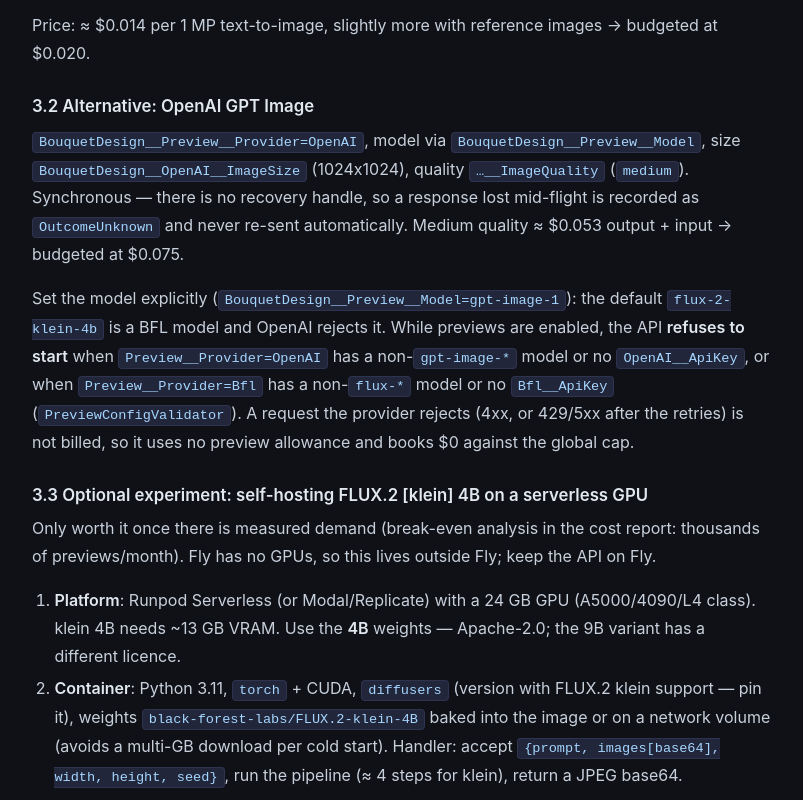
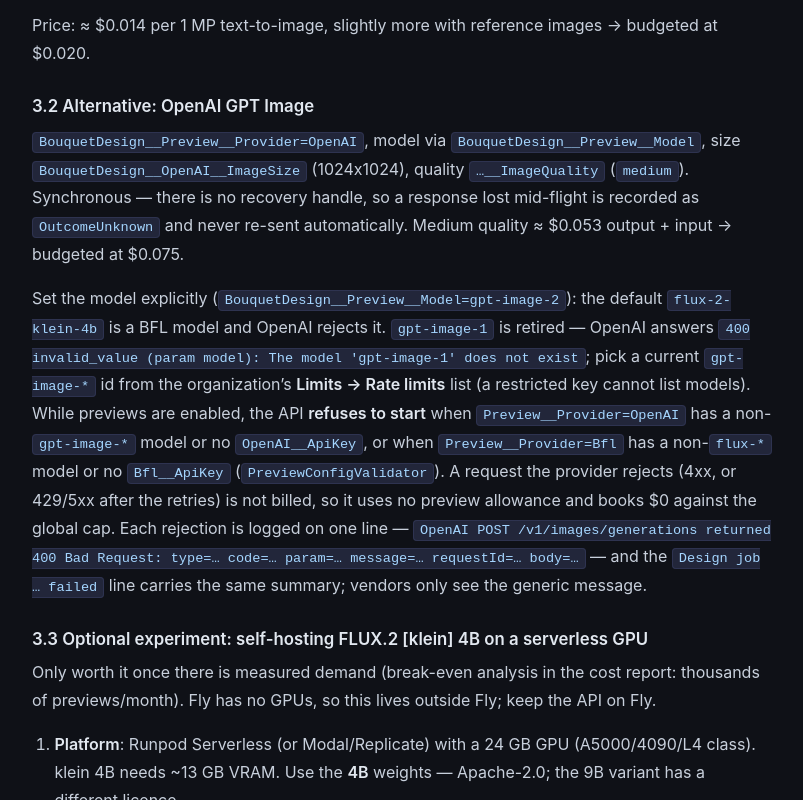
Before and after one commit to FlowerShop-IoT-Platform/flowershop-iot-platform-docs, a plain HTML site: page deployment/AI-BOUQUET-ASSISTANT/index.html in a window 1280 px wide. Shown: the part 6161-6961 px from the top of the page, without its empty margins (378-1181 px from the left). Drawn offline with Linux system fonts and the light colour scheme; no server answers.

Commit message:
deploy: FlowerShop-IoT-Platform/flower-shop-backend-core@7dc7cab6e64af5ac7ce673170d9b66fda10b42a8

```diff
--- a/deployment/AI-BOUQUET-ASSISTANT/index.html
+++ b/deployment/AI-BOUQUET-ASSISTANT/index.html
@@ -1075,7 +1075,7 @@
 <blockquote>
   <p><strong>Model ids are configuration, not code.</strong> Before switching a provider on, confirm the id is
 current (<code class="language-plaintext highlighter-rouge">gpt-4.1-mini</code> was the plan’s priced baseline; GPT Image models are named like
-<code class="language-plaintext highlighter-rouge">gpt-image-1</code>/<code class="language-plaintext highlighter-rouge">gpt-image-2</code>). If you use GPT Image for previews set
+<code class="language-plaintext highlighter-rouge">gpt-image-2</code>; <code class="language-plaintext highlighter-rouge">gpt-image-1</code> is retired). If you use GPT Image for previews set
 <code class="language-plaintext highlighter-rouge">BouquetDesign__Preview__Model</code> and <code class="language-plaintext highlighter-rouge">__EstimatedUsd=0.075</code>.</p>
 </blockquote>
 
@@ -1122,12 +1122,17 @@
 there is no recovery handle, so a response lost mid-flight is recorded as <code class="language-plaintext highlighter-rouge">OutcomeUnknown</code> and never
 re-sent automatically. Medium quality ≈ $0.053 output + input → budgeted at $0.075.</p>
 
-<p>Set the model explicitly (<code class="language-plaintext highlighter-rouge">BouquetDesign__Preview__Model=gpt-image-1</code>): the default <code class="language-plaintext highlighter-rouge">flux-2-klein-4b</code>
-is a BFL model and OpenAI rejects it. While previews are enabled, the API <strong>refuses to start</strong> when
+<p>Set the model explicitly (<code class="language-plaintext highlighter-rouge">BouquetDesign__Preview__Model=gpt-image-2</code>): the default <code class="language-plaintext highlighter-rouge">flux-2-klein-4b</code>
+is a BFL model and OpenAI rejects it. <code class="language-plaintext highlighter-rouge">gpt-image-1</code> is retired — OpenAI answers <code class="language-plaintext highlighter-rouge">400 invalid_value
+(param model): The model 'gpt-image-1' does not exist</code>; pick a current <code class="language-plaintext highlighter-rouge">gpt-image-*</code> id from the
+organization’s <strong>Limits → Rate limits</strong> list (a restricted key cannot list models). While previews are enabled, the API <strong>refuses to start</strong> when
 <code class="language-plaintext highlighter-rouge">Preview__Provider=OpenAI</code> has a non-<code class="language-plaintext highlighter-rouge">gpt-image-*</code> model or no <code class="language-plaintext highlighter-rouge">OpenAI__ApiKey</code>, or when
 <code class="language-plaintext highlighter-rouge">Preview__Provider=Bfl</code> has a non-<code class="language-plaintext highlighter-rouge">flux-*</code> model or no <code class="language-plaintext highlighter-rouge">Bfl__ApiKey</code> (<code class="language-plaintext highlighter-rouge">PreviewConfigValidator</code>).
 A request the provider rejects (4xx, or 429/5xx after the retries) is not billed, so it uses no
-preview allowance and books $0 against the global cap.</p>
+preview allowance and books $0 against the global cap. Each rejection is logged on one line —
+<code class="language-plaintext highlighter-rouge">OpenAI POST /v1/images/generations returned 400 Bad Request: type=… code=… param=… message=…
+requestId=… body=…</code> — and the <code class="language-plaintext highlighter-rouge">Design job … failed</code> line carries the same summary; vendors only see
+the generic message.</p>
 
 <h3 id="33-optional-experiment-self-hosting-flux2-klein-4b-on-a-serverless-gpu">3.3 Optional experiment: self-hosting FLUX.2 [klein] 4B on a serverless GPU</h3>
 
```
Also changed, not shown: access-manifest.json (+1 -1 lines), 1 other file.
